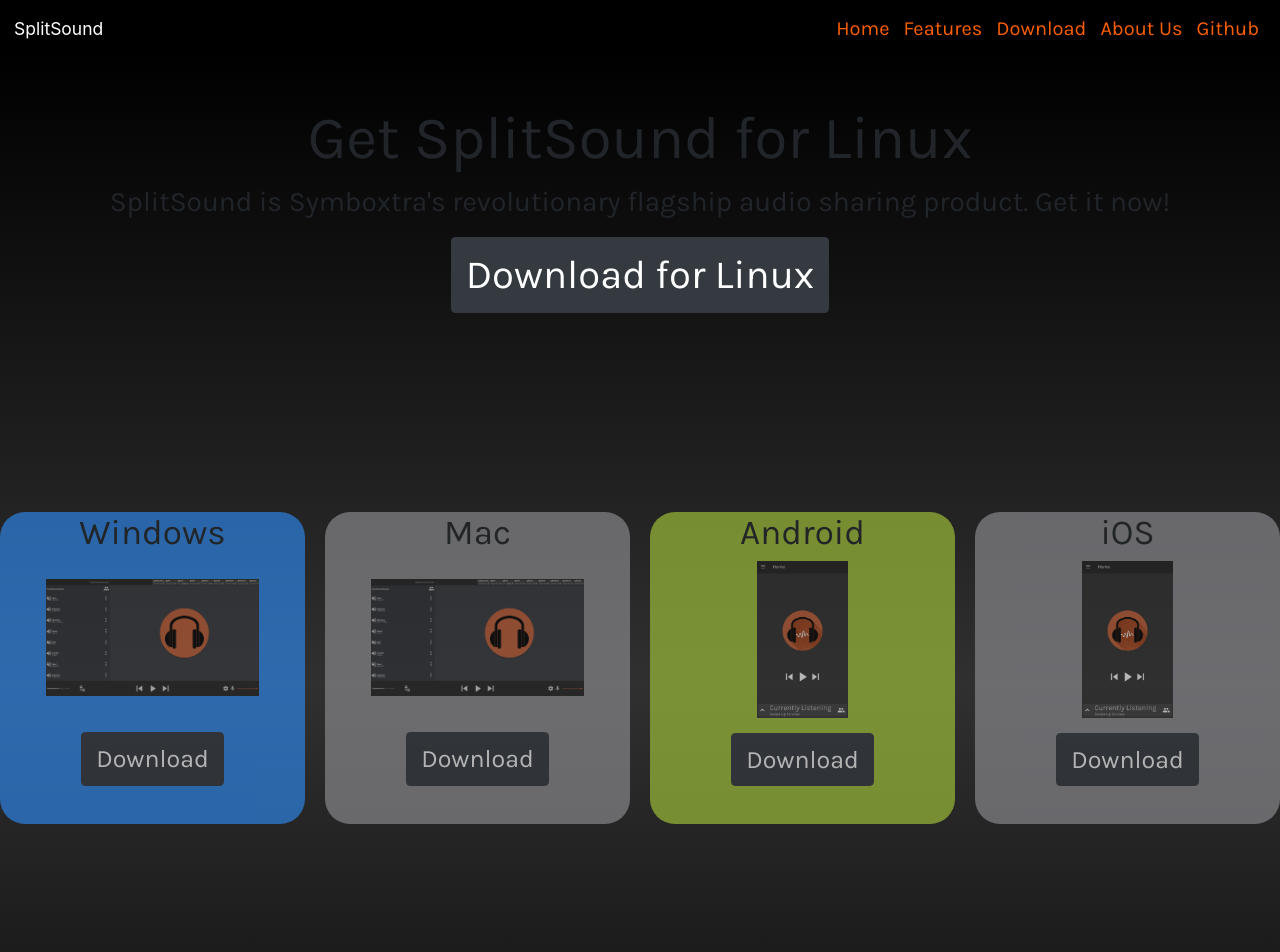
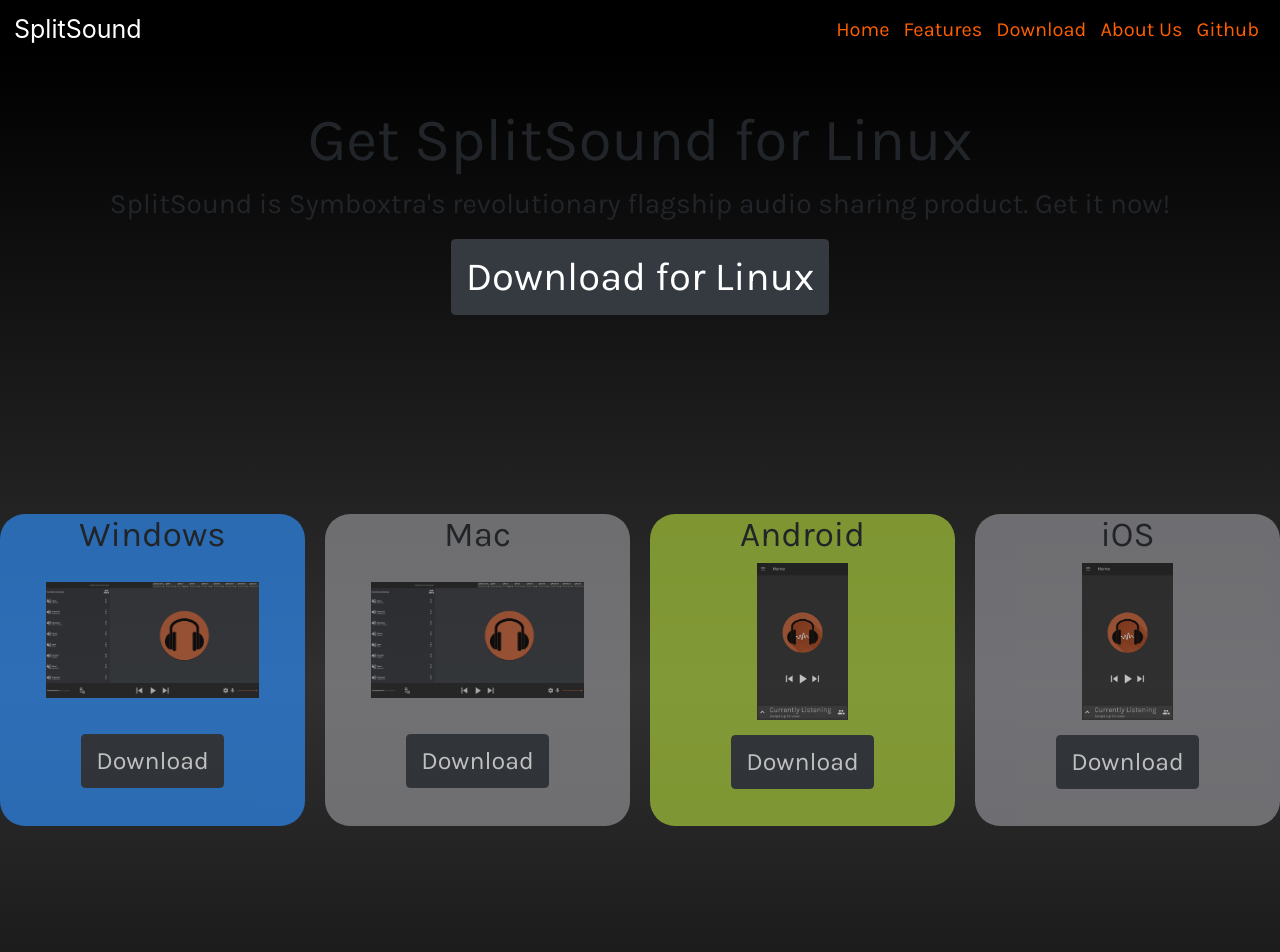
Before and after one commit to symboxtra/SplitSound-Web, a Vue app: page /download in a window 1280 px wide. Shown: the top 952 px of the page. Built offline with nearby package versions, Linux system fonts and the light colour scheme.

Commit message:
fixed minor navbar and about us page details

```diff
--- a/src/assets/css/main.css
+++ b/src/assets/css/main.css
@@ -28,6 +28,10 @@
     font-size: 20px !important;
     text-align: center;
     font-family: var(--fonts);
+}
+
+.websiteTitle{
+    font-size: 25px !important;
 }
 
 /*** ANIMATIONS ******/
--- a/src/components/AboutUsElement.vue
+++ b/src/components/AboutUsElement.vue
@@ -34,6 +34,7 @@
         position: relative;
         width: 100%;
         height: auto;
+        border-radius: 8px;
     }
 
     h1 {
--- a/src/components/DownloadElement.vue
+++ b/src/components/DownloadElement.vue
@@ -44,31 +44,31 @@
 
     .android {
         background-color: #A4C639;
-        opacity: .65;
+        opacity: .7;
         /*android green*/
     }
 
     .ios {
         background-color: #8E8E93;
-        opacity: .65;
+        opacity: .7;
         /*ios gray*/
     }
 
     .linux {
         background-color: #DAA520;
-        opacity: .65;
+        opacity: .7;
         /*could not find one for linux*/
     }
 
     .mac {
         background-color: #8E8E91;
-        opacity: .65;
+        opacity: .7;
         /*mac gray*/
     }
 
     .windows {
         background-color: #2D89EF;
-        opacity: .65;
+        opacity: .7;
         /*Windows 10 blue*/
     }
 </style>
--- a/src/components/Navbar.vue
+++ b/src/components/Navbar.vue
@@ -1,7 +1,7 @@
 <template>
     <div>
         <b-navbar toggleable="md" type="dark" variant="black">
-            <b-navbar-brand to="home">SplitSound</b-navbar-brand>
+            <b-navbar-brand to="home" class="websiteTitle">SplitSound</b-navbar-brand>
             <b-navbar-toggle target="nav_collapse"></b-navbar-toggle>
             <b-collapse is-nav id="nav_collapse">
                 <b-navbar-nav class="ml-auto">
```
